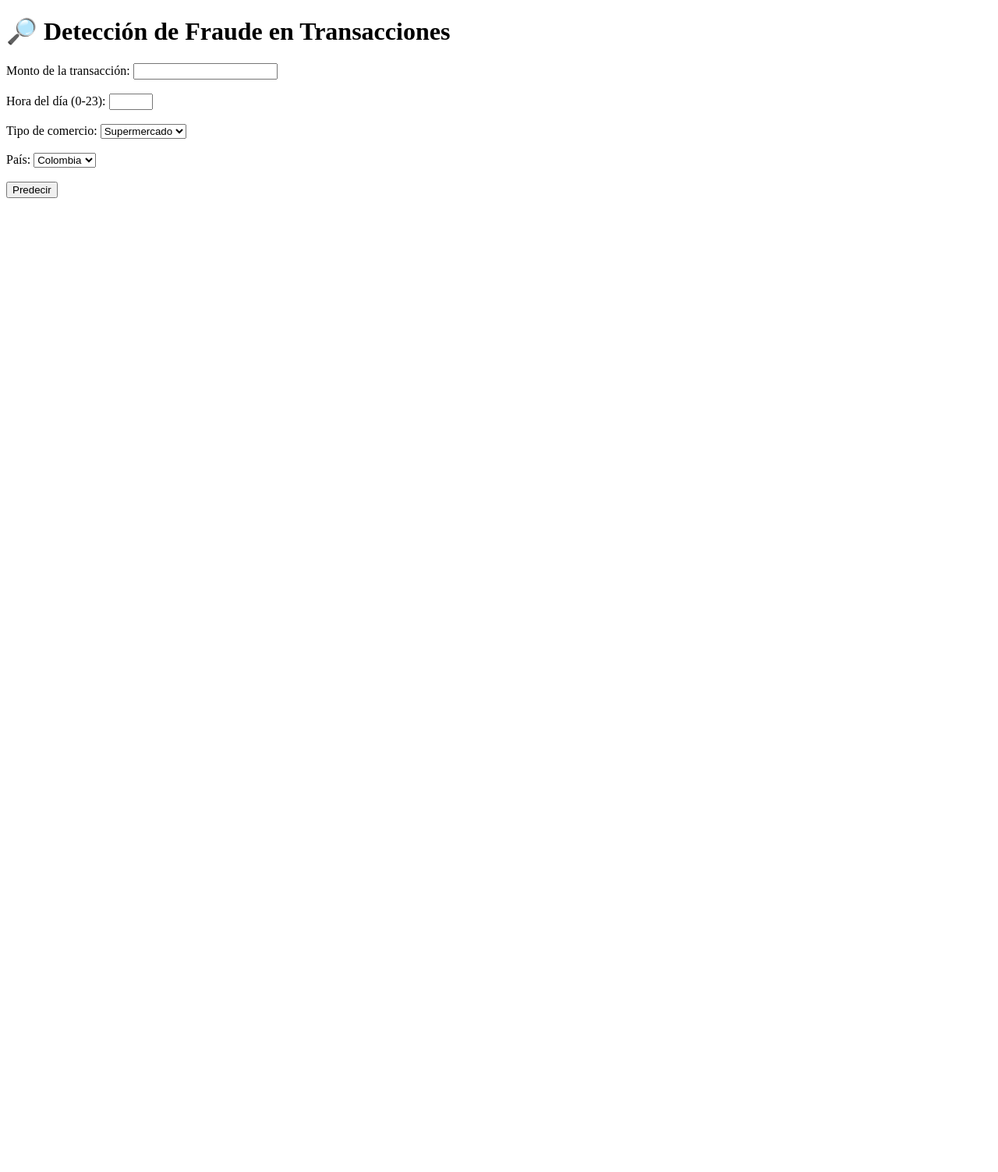
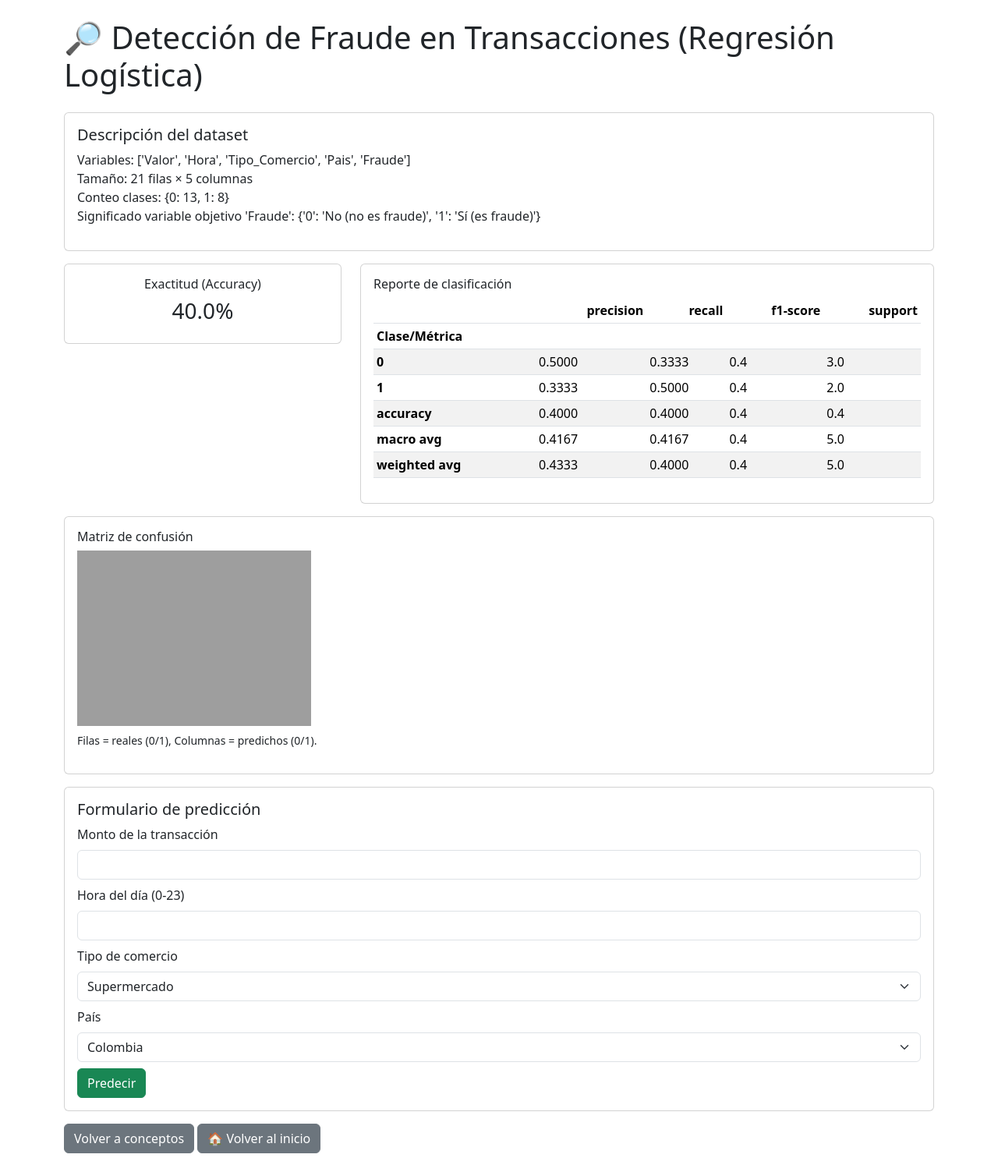
Before and after one commit to Lnbernal/SystemInnovation, a Flask app: page /regresionLogistica/ejercicio in a window 1280 px wide. Shown: the whole page at 78% size. Before the commit the page ends 254 px from the top, so only its background shows below. Run offline with Flask 3, Linux system fonts and the light colour scheme; grey boxes are pictures that could not be loaded.

Commit message:
Se realizaron los cambios respectivos para que funcione el ejercicio

```diff
--- a/templates/RLindex.html
+++ b/templates/RLindex.html
@@ -4,43 +4,105 @@
     <meta charset="UTF-8">
     <meta name="viewport" content="width=device-width, initial-scale=1.0">
     <title>Regresión Logística - Detección de Fraude</title>
+    <link href="https://cdn.jsdelivr.net/npm/bootstrap@5.3.2/dist/css/bootstrap.min.css" rel="stylesheet">
 </head>
-<body>
-    <h1>🔎 Detección de Fraude en Transacciones</h1>
+<body class="p-4">
+    <div class="container">
+        <h1 class="mb-4">🔎 Detección de Fraude en Transacciones (Regresión Logística)</h1>
 
+        <!-- Descripción dataset -->
+        <div class="card mb-3">
+            <div class="card-body">
+                <h5>Descripción del dataset</h5>
+                <p>
+                    Variables: {{ dataset_info.columns }} <br>
+                    Tamaño: {{ dataset_info.shape[0] }} filas × {{ dataset_info.shape[1] }} columnas<br>
+                    Conteo clases: {{ dataset_info.class_counts }} <br>
+                    Significado variable objetivo 'Fraude': {{ dataset_info.target_meaning }}
+                </p>
+            </div>
+        </div>
+
+        <!-- Métricas -->
+        <div class="row mb-3">
+            <div class="col-md-4">
+                <div class="card text-center">
+                    <div class="card-body">
+                        <h6>Exactitud (Accuracy)</h6>
+                        <h3>{{ accuracy }}%</h3>
+                    </div>
+                </div>
+            </div>
+
+            <div class="col-md-8">
+                <div class="card">
+                    <div class="card-body">
+                        <h6>Reporte de clasificación</h6>
+                        <div>
+                            {{ classification_html | safe }}
+                        </div>
+                    </div>
+                </div>
+            </div>
+        </div>
+
+        <!-- Matriz de confusión -->
+        <div class="card mb-3">
+            <div class="card-body">
+                <h6>Matriz de confusión</h6>
+                <img src="{{ graph_url }}" alt="Matriz de confusión" class="img-fluid" style="max-width:300px;">
+                <p class="small mt-2">Filas = reales (0/1), Columnas = predichos (0/1).</p>
+            </div>
+        </div>
+
+        <!-- Formulario de predicción -->
+        <div class="card mb-3">
+            <div class="card-body">
+                <h5>Formulario de predicción</h5>
                 <form method="POST">
-        <label>Monto de la transacción:</label>
-        <input type="number" step="0.01" name="monto" required><br><br>
-
-        <label>Hora del día (0-23):</label>
-        <input type="number" name="hora" min="0" max="23" required><br><br>
-
-        <label>Tipo de comercio:</label>
-        <select name="tipo">
+                    <div class="mb-2">
+                        <label class="form-label">Monto de la transacción</label>
+                        <input class="form-control" type="number" step="0.01" name="monto" required>
+                    </div>
+                    <div class="mb-2">
+                        <label class="form-label">Hora del día (0-23)</label>
+                        <input class="form-control" type="number" name="hora" min="0" max="23" required>
+                    </div>
+                    <div class="mb-2">
+                        <label class="form-label">Tipo de comercio</label>
+                        <select class="form-select" name="tipo">
                             <option value="supermercado">Supermercado</option>
                             <option value="ropa">Ropa</option>
                             <option value="electronica">Electrónica</option>
                             <option value="restaurante">Restaurante</option>
                             <option value="online">Online</option>
-        </select><br><br>
-
-        <label>País:</label>
-        <select name="pais">
+                        </select>
+                    </div>
+                    <div class="mb-2">
+                        <label class="form-label">País</label>
+                        <select class="form-select" name="pais">
                             <option value="Colombia">Colombia</option>
                             <option value="USA">USA</option>
                             <option value="España">España</option>
                             <option value="México">México</option>
                             <option value="Argentina">Argentina</option>
-        </select><br><br>
+                        </select>
+                    </div>
 
-        <button type="submit">Predecir</button>
+                    <button class="btn btn-success" type="submit">Predecir</button>
                 </form>
 
-    {% if result %}
-        <h2>Resultado: {{ result }}</h2>
-        <p>Precisión del modelo: {{ accuracy }}%</p>
-        <img src="{{ graph_url }}" width="400">
+                {% if result is not none %}
+                    <div class="mt-3 p-3 border rounded">
+                        <h3>Predicción: <span class="badge bg-primary">{{ result }}</span></h3>
+                        <p>Probabilidad estimada de clase "Sí": <strong>{{ probability }}%</strong></p>
+                    </div>
                 {% endif %}
+            </div>
+        </div>
 
+        <a href="/regresionLogistica/conceptos" class="btn btn-secondary">Volver a conceptos</a>
+        <a href="/index" class="btn btn-secondary">🏠 Volver al inicio</a>
+    </div>
 </body>
 </html>
```
Lines whose indentation alone changed are shown as unchanged.
